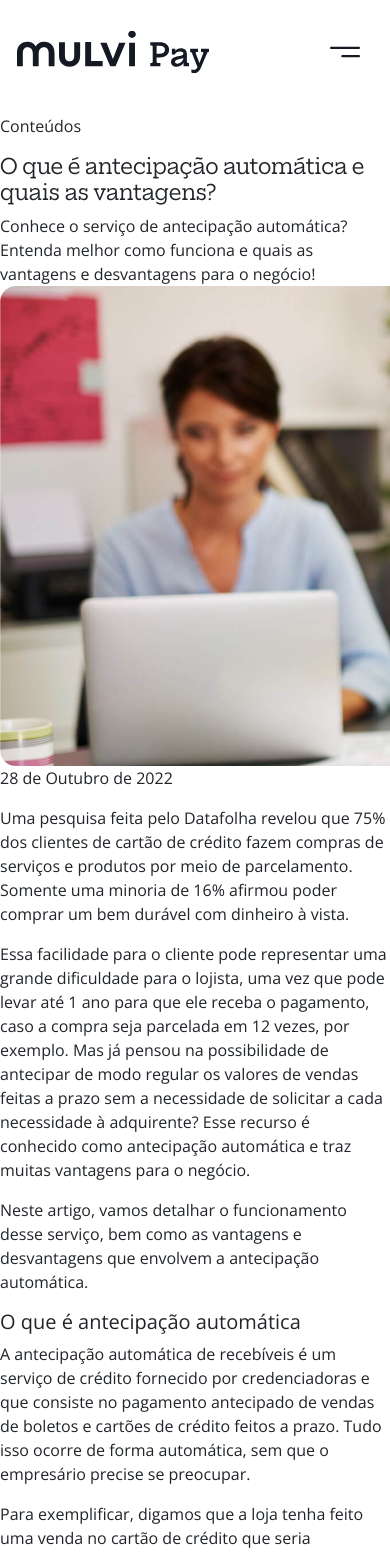
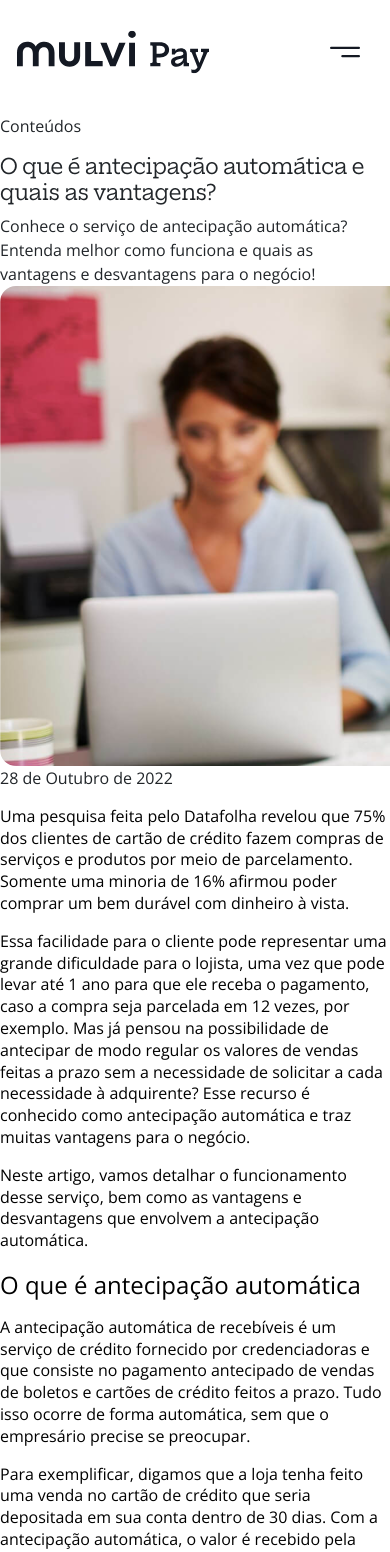
Before and after one commit to LeonardoAraujoLisboa/mulvi-desty, a React (Create React App) app: page /contents/1/antecipation in a window 390 px wide. Shown: the top 1552 px of the page. Built offline with nearby package versions, Linux system fonts and the light colour scheme.

Commit message:
Ajustes nos hovers

```diff
--- a/src/components/Menu/index.tsx
+++ b/src/components/Menu/index.tsx
@@ -8,9 +8,63 @@ const Menu = () => {
 
     const [isOpen, setIsOpen] = useState(false)
     const [expand, setExpand] = useState(true)
+    const [benefitsActive, setBenefitsActive] = useState(false)
+    const [rateActive, setRateActive] = useState(false)
+    const [solutionsActive, setSolutionsActive] = useState(false)
+    const [contentsActive, setContentsActive] = useState(false)
+    const [faqActive, setFaqActive] = useState(false)
+    const [whoWeAreActive, setWhoWeAreActive] = useState(false)
 
     const toggle = () => {
-        setIsOpen(!isOpen)
+        if (!expand) {
+            setIsOpen(!isOpen)
+        }
+    }
+
+    const handleClickMenu = (menu: string) => {
+        if (menu === 'benefits') {
+            setBenefitsActive(true)
+            setRateActive(false)
+            setSolutionsActive(false)
+            setContentsActive(false)
+            setFaqActive(false)
+            setWhoWeAreActive(false)
+        } else if (menu === 'rate') {
+            setRateActive(true)
+            setBenefitsActive(false)
+            setSolutionsActive(false)
+            setContentsActive(false)
+            setFaqActive(false)
+            setWhoWeAreActive(false)
+        } else if (menu === 'solutions') {
+            setSolutionsActive(true)
+            setBenefitsActive(false)
+            setRateActive(false)
+            setContentsActive(false)
+            setFaqActive(false)
+            setWhoWeAreActive(false)
+        } else if (menu === 'contents') {
+            setContentsActive(true)
+            setRateActive(false)
+            setSolutionsActive(false)
+            setBenefitsActive(false)
+            setFaqActive(false)
+            setWhoWeAreActive(false)
+        } else if (menu === 'faq') {
+            setFaqActive(true)
+            setRateActive(false)
+            setSolutionsActive(false)
+            setBenefitsActive(false)
+            setContentsActive(false)
+            setWhoWeAreActive(false)
+        } else if (menu === 'whoWeAre') {
+            setWhoWeAreActive(true)
+            setRateActive(false)
+            setSolutionsActive(false)
+            setBenefitsActive(false)
+            setContentsActive(false)
+            setFaqActive(false)
+        }
     }
 
     useEffect(() => {
@@ -33,7 +87,7 @@ const Menu = () => {
     }, [])
 
     return (
-        <Navbar expand={expand} className={`container-web ${isOpen ? 'menu-open' : 'menu-close'}`}>
+        <Navbar expand={expand} fixed={`${expand && 'top'}`} className={`container-web ${isOpen ? 'menu-open' : 'menu-close'}`}>
             <NavbarBrand href="/" >
                 <Logo />
             </NavbarBrand>
@@ -41,30 +95,30 @@ const Menu = () => {
             <Collapse isOpen={isOpen} navbar>
                 <Nav className='me-auto' navbar>
                     <NavItem onClick={toggle}>
-                        <NavLink href="#benefits" className='link-menu'>Vantagens</NavLink>
+                        <NavLink href="#benefits" className={`link-menu ${benefitsActive ? 'active': ''}`} id="#benefits" onClick={() => handleClickMenu('benefits')}>Vantagens</NavLink>
                     </NavItem>
                     <NavItem onClick={toggle}>
-                        <NavLink href="#rate" className='link-menu'>
+                        <NavLink href="#rate" className={`link-menu ${rateActive ? 'active': ''}`} onClick={() => handleClickMenu('rate')}>
                             Taxas
                         </NavLink>
                     </NavItem>
                     <NavItem onClick={toggle}>
-                        <NavLink href="#solutions" className='link-menu'>
+                        <NavLink href="#solutions" className={`link-menu ${solutionsActive ? 'active': ''}`} onClick={() => handleClickMenu('solutions')}>
                             Soluções
                         </NavLink>
                     </NavItem>
                     <NavItem onClick={toggle}>
-                        <NavLink href="#contents" className='link-menu'>
+                        <NavLink href="#contents" className={`link-menu ${contentsActive ? 'active': ''}`} onClick={() => handleClickMenu('contents')}>
                             Conteúdos
                         </NavLink>
                     </NavItem>
                     <NavItem onClick={toggle}>
-                        <NavLink href="#faq" className='link-menu'>
+                        <NavLink href="#faq" className={`link-menu ${faqActive ? 'active': ''}`} onClick={() => handleClickMenu('faq')}>
                         Perguntas Frequentes
                         </NavLink>
                     </NavItem>
                     <NavItem className='whoWeAre' onClick={toggle}>
-                        <NavLink href="#whoWeAre" className='link-menu'>
+                        <NavLink href="#whoWeAre" className={`link-menu ${whoWeAreActive ? 'active': ''}`} onClick={() => handleClickMenu('whoWeAre')}>
                         Quem Somos
                         </NavLink>
                     </NavItem>
--- a/src/components/Menu/styles.scss
+++ b/src/components/Menu/styles.scss
@@ -85,6 +85,8 @@
 
             .nav-item {
                 z-index: 1000;
+                width: fit-content;
+                margin: auto;
                 .nav-link {
                     font-weight: 400;
                     font-size: 24px;
@@ -318,4 +320,27 @@
         align-items: center !important;
         justify-content: space-between !important;
     }
+
+    .link-menu:hover {
+        font-weight: 700 !important;
+    }
+
+    .my-account:hover {
+        .nav-link {
+            font-weight: 700 !important;
+        }
+    }
+
+    .be-mulvi:hover {
+        .nav-link {
+            padding: 16px 32px !important;
+            color: #fff;
+            background: $text_link;
+        }
+    }
 }
+
+.link-menu.active {
+    font-weight: 700;
+    color: $text_menu_active;
+}
--- a/src/components/sections/HomeSections/Banner/styles.ts
+++ b/src/components/sections/HomeSections/Banner/styles.ts
@@ -10,6 +10,10 @@ export const Container = styled.div`
     @media (min-width: 1024px) {
         padding-left: 40px;
         padding-right: 40px;
+    }
+
+    @media (min-width: 1440px) {
+        margin-top: 119px;
     }
 `
 
--- a/src/pages/Antecipation/styles.ts
+++ b/src/pages/Antecipation/styles.ts
@@ -109,6 +109,12 @@ export const ContentBanner = styled.img`
 `
 
 export const ContentInfo = styled.div`
+    @media (min-width: 375px) {
+        margin-bottom: 80px;
+        margin: auto;
+        max-width: 640px;
+    }
+
     @media (min-width: 1024px) {
         margin-bottom: 80px;
         margin: auto;
@@ -116,8 +122,10 @@ export const ContentInfo = styled.div`
     }
 
     @media (min-width: 1440px) {
-        padding-left: 400px;
-        padding-right: 400px;
+        padding-left: 0px;
+        padding-right: 0px;
+        margin-right: 0px;
+        margin-left: 0px;
         margin-bottom: 40px;
     }
 `
@@ -139,6 +147,14 @@ export const Date = styled.p`
 `
 
 export const InfoTitle = styled.h5`
+    @media (min-width: 375px) {
+        font-weight: 400;
+        font-size: 24px;
+        line-height: 33px;
+        color: ${({theme}) => theme.colors.text_secundary};
+        margin-bottom: 16px;
+    }
+
     @media (min-width: 1024px) {
         font-weight: 400;
         font-size: 24px;
@@ -156,6 +172,18 @@ export const InfoTitle = styled.h5`
 `
 
 export const InfoText = styled.p`
+    @media (min-width: 375px) {
+        font-weight: 400;
+        font-size: 16px;
+        line-height: 21.79px;
+        color: ${({theme}) => theme.colors.text_secundary};
+        margin-bottom: 16px;
+
+        &.last-text {
+            margin-bottom: 0px;
+        }
+    }
+
     @media (min-width: 1024px) {
         font-weight: 400;
         font-size: 16px;
--- a/src/pages/MainMistakes/styles.ts
+++ b/src/pages/MainMistakes/styles.ts
@@ -116,8 +116,8 @@ export const ContentInfo = styled.div`
     }
 
     @media (min-width: 1440px) {
-        padding-left: 400px;
-        padding-right: 400px;
+        padding-left: 0px;
+        padding-right: 0px;
         margin-bottom: 40px;
     }
 `
--- a/src/pages/MediumTicket/styles.ts
+++ b/src/pages/MediumTicket/styles.ts
@@ -116,8 +116,8 @@ export const ContentInfo = styled.div`
     }
 
     @media (min-width: 1440px) {
-        padding-left: 400px;
-        padding-right: 400px;
+        padding-left: 0px;
+        padding-right: 0px;
         margin-bottom: 40px;
     }
 `
--- a/src/pages/WorkingCapital/styles.ts
+++ b/src/pages/WorkingCapital/styles.ts
@@ -116,8 +116,10 @@ export const ContentInfo = styled.div`
     }
 
     @media (min-width: 1440px) {
-        padding-left: 400px;
-        padding-right: 400px;
+        padding-left: 0px;
+        padding-right: 0px;
+        margin-right: 0px;
+        margin-left: 0px;
         margin-bottom: 40px;
     }
 `
--- a/src/styles/_theme.scss
+++ b/src/styles/_theme.scss
@@ -2,6 +2,7 @@ $text_menu: #141923;
 $text_secundary: #000000;
 $text_link: #46505A;
 $text_secundary: #000000;
+$text_menu_active: #AAAA00;
 
 $background_primary: #E1E664;
 $background_secundary: #D2D7DC;
```
